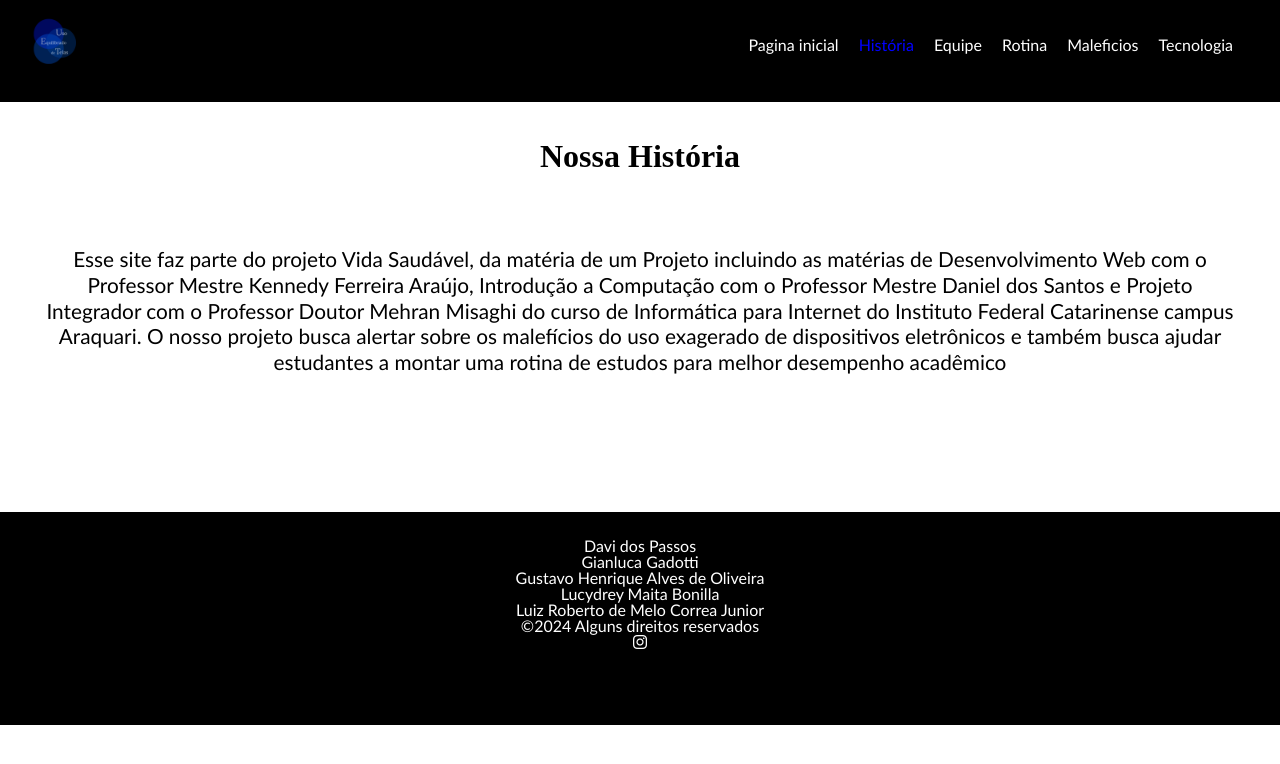
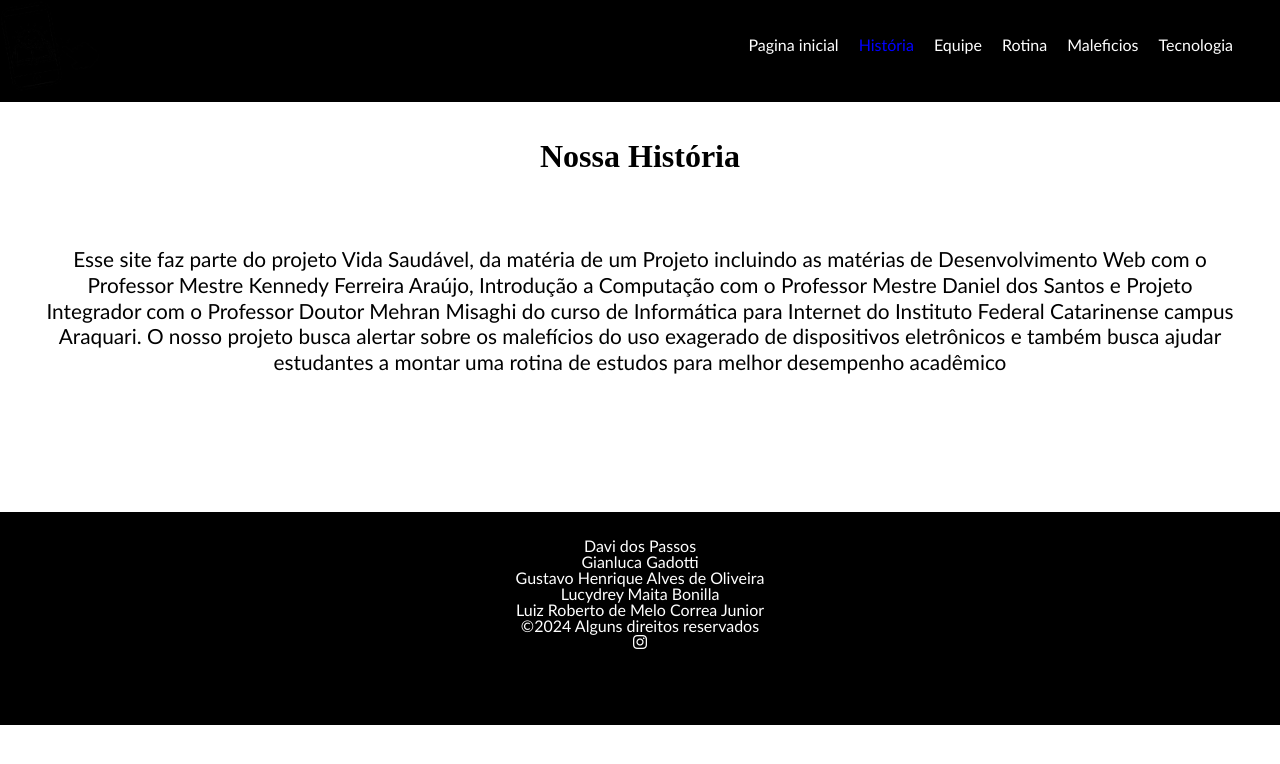
Before and after one commit to GustavoAlvHnr/Uso-Equilibrado-De-Telas, a plain HTML site: page Historia.html in a window 1280 px wide. Drawn offline with Linux system fonts and the light colour scheme.

Commit message:
Nova logo

```diff
--- a/Historia.html
+++ b/Historia.html
@@ -10,7 +10,7 @@
 <body>
     <header>
         <div>
-            <a href="index.html"><img src="SRC/ATVUSODETELAS_20240913_165014_0001.png" alt="Logo UET" width="100"></a>
+            <a href="index.html"><img src="SRC/Logo-removebg-preview.png" alt="Logo UET" width="100"></a>
         </div>
          <div class="aba">
              <nav>
```
Also changed, not shown: Equipe.html (+1 -1 lines), index.html (+1 -1 lines), maleficios.html (+1 -1 lines), rotina.html (+1 -1 lines), tecnologia.html (+1 -1 lines), SRC/Logo-removebg-preview.png (added).
